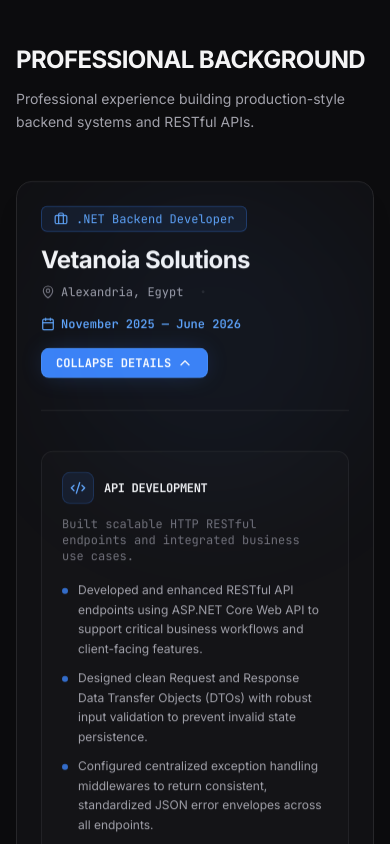
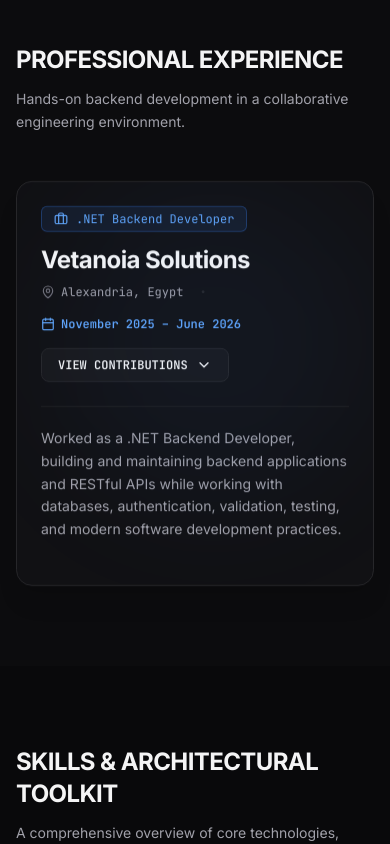
Before and after one commit to Minalotfysaad/Portfolio, a Next.js app: page / in a window 390 px wide. Shown: the part 3536-4380 px from the top of the page. Built offline with nearby package versions, Linux system fonts and the light colour scheme.

Commit message:
feat: add professional experience data, types, and UI component

```diff
--- a/src/components/experience/Experience.tsx
+++ b/src/components/experience/Experience.tsx
@@ -3,23 +3,47 @@
 import React, { useState } from "react";
 import { professionalExperience } from "@/data/experience";
 import { SectionHeading } from "@/components/ui/SectionHeading";
-import { Button } from "@/components/ui/Button";
-import { Briefcase, Calendar, MapPin, Code2, Database, Shield, Layers, Users, FileText, ChevronDown, ChevronUp } from "lucide-react";
+import {
+  Briefcase,
+  Calendar,
+  MapPin,
+  Code2,
+  Database,
+  ShieldCheck,
+  CheckCircle2,
+  TestTube2,
+  GitBranch,
+  ChevronDown,
+} from "lucide-react";
 import { cn } from "@/lib/utils";
 import { ScrollReveal } from "@/components/ui/ScrollReveal";
 
-const categoryIconMap: Record<string, any> = {
-  "API DEVELOPMENT": Code2,
-  "DATABASES & DATA ACCESS": Database,
-  "SECURITY & ACCESS CONTROL": Shield,
-  "ARCHITECTURE & DESIGN": Layers,
-  "COLLABORATION & CI/CD": Users,
-  "DOCUMENTATION & TESTING": FileText,
+const iconMap: Record<string, any> = {
+  Code2,
+  Database,
+  ShieldCheck,
+  CheckCircle2,
+  TestTube2,
+  GitBranch,
+};
+
+const renderFormattedText = (text: string) => {
+  const parts = text.split(/(\*\*.*?\*\*)/g);
+  return parts.map((part, i) => {
+    if (part.startsWith("**") && part.endsWith("**")) {
+      return (
+        <strong key={i} className="text-foreground font-semibold">
+          {part.slice(2, -2)}
+        </strong>
+      );
+    }
+    return part;
+  });
 };
 
 export const Experience: React.FC = () => {
-  const [isExpanded, setIsExpanded] = useState(true);
-  const exp = professionalExperience[0]; // Vetanoia Solutions
+  const [isExpanded, setIsExpanded] = useState(false);
+  const exp = professionalExperience[0];
 
   return (
     <section id="experience" className="py-20 lg:py-28 relative bg-[#0C0C0E]">
@@ -27,30 +51,29 @@ export const Experience: React.FC = () => {
         <ScrollReveal direction="up" distance={24} duration={500}>
           <SectionHeading
             badge="EXPERIENCE"
-            title="PROFESSIONAL BACKGROUND"
-            subtitle="Professional experience building production-style backend systems and RESTful APIs."
+            title="PROFESSIONAL EXPERIENCE"
+            subtitle="Hands-on backend development in a collaborative engineering environment."
           />
         </ScrollReveal>
 
-        {/* Main Experience Timeline Container */}
+        {/* Main Experience Timeline / Card Container */}
         <div className="relative max-w-5xl mx-auto">
-          {/* Main Card */}
           <ScrollReveal direction="up" distance={30} duration={600}>
             <div className="relative bg-[#111114] border border-border rounded-2xl p-6 sm:p-8 lg:p-10 shadow-xl hover:border-accent/40 hover:shadow-glow-card transition-all duration-300 group overflow-hidden">
               {/* Ambient subtle glow */}
               <div className="absolute top-0 right-0 w-80 h-80 bg-accent/5 rounded-full blur-3xl pointer-events-none" />
 
-              {/* Header / Company & Role Info (Always Visible & Clickable) */}
+              {/* Header / Company & Role Info (Clickable) */}
               <div
-                className="flex flex-col md:flex-row md:items-center justify-between gap-4 cursor-pointer"
-                onClick={() => setIsExpanded(!isExpanded)}
+                onClick={() => setIsExpanded((prev) => !prev)}
+                className="flex flex-col md:flex-row md:items-center justify-between gap-4 pb-6 border-b border-border/70 cursor-pointer group/header select-none"
               >
                 <div>
                   <div className="inline-flex items-center gap-2 px-3 py-1 rounded-md bg-accent/10 border border-accent/30 text-accent-light font-mono text-xs mb-3">
                     <Briefcase className="w-3.5 h-3.5" />
                     <span>{exp.role}</span>
                   </div>
-                  <h3 className="text-2xl sm:text-3xl font-bold text-foreground font-sans tracking-tight group-hover:text-accent-light transition-colors">
+                  <h3 className="text-2xl sm:text-3xl font-bold text-foreground font-sans tracking-tight group-hover/header:text-accent-light transition-colors">
                     {exp.company}
                   </h3>
                   <div className="flex flex-wrap items-center gap-4 mt-2 font-mono text-xs text-secondary">
@@ -66,79 +89,101 @@ export const Experience: React.FC = () => {
                   </div>
                 </div>
 
-                <div className="shrink-0" onClick={(e) => e.stopPropagation()}>
-                  <Button
-                    variant="primary"
-                    size="sm"
-                    onClick={() => setIsExpanded(!isExpanded)}
-                    icon={isExpanded ? <ChevronUp className="w-4 h-4" /> : <ChevronDown className="w-4 h-4" />}
-                    iconPosition="right"
-                    className="font-mono text-xs font-bold"
+                <div className="flex items-center gap-2">
+                  <button
+                    type="button"
+                    onClick={(e) => {
+                      e.stopPropagation();
+                      setIsExpanded((prev) => !prev);
+                    }}
+                    className={cn(
+                      "flex items-center gap-2 px-4 py-2 rounded-lg font-mono text-xs font-semibold transition-all border",
+                      isExpanded
+                        ? "bg-accent/15 border-accent text-accent-light"
+                        : "bg-surface hover:bg-surface-light border-border text-foreground hover:border-accent/40"
+                    )}
                   >
-                    {isExpanded ? "COLLAPSE DETAILS" : "EXPAND DETAILS"}
-                  </Button>
+                    <span>{isExpanded ? "HIDE DETAILS" : "VIEW CONTRIBUTIONS"}</span>
+                    <ChevronDown
+                      className={cn(
+                        "w-4 h-4 transition-transform duration-300",
+                        isExpanded && "rotate-180 text-accent-light"
+                      )}
+                    />
+                  </button>
                 </div>
               </div>
 
-              {/* Expandable Responsibilities Grid */}
+              {/* Short Introduction Summary (Also Clickable) */}
+              <div
+                onClick={() => setIsExpanded((prev) => !prev)}
+                className="py-5 cursor-pointer select-none"
+              >
+                <p className="text-sm sm:text-base text-secondary font-sans leading-relaxed">
+                  {exp.summary}
+                </p>
+              </div>
+
+              {/* Expandable Section: Key Contributions & Tech Tags */}
               <div
                 className={cn(
-                  "grid transition-all duration-300 ease-in-out",
-                  isExpanded ? "grid-rows-[1fr] opacity-100 mt-8 pt-8 border-t border-border/80" : "grid-rows-[0fr] opacity-0"
+                  "grid transition-all duration-300 ease-out",
+                  isExpanded
+                    ? "grid-rows-[1fr] opacity-100 pt-6 border-t border-border/70"
+                    : "grid-rows-[0fr] opacity-0 pt-0 border-t-0"
                 )}
               >
-                <div className="overflow-hidden">
-                  <div className="grid grid-cols-1 md:grid-cols-2 gap-6 pt-2">
-                    {exp.categories.map((category) => {
-                      const Icon = categoryIconMap[category.title] || Code2;
+                <div className="overflow-hidden min-h-0">
+                  {/* Key Contributions - 6 structured points */}
+                  <div>
+                    <h4 className="font-mono text-xs font-bold text-accent-light uppercase tracking-wider mb-5 flex items-center gap-2">
+                      <span className="w-1.5 h-1.5 rounded-full bg-accent" />
+                      Key Contributions & Engineering Practices
+                    </h4>
+
+                    <div className="grid grid-cols-1 md:grid-cols-2 gap-4 sm:gap-5">
+                      {exp.contributions.map((item, idx) => {
+                        const Icon = (item.iconName && iconMap[item.iconName]) || Code2;
 
                         return (
                           <div
-                          key={category.title}
-                          className="p-5 sm:p-6 rounded-xl bg-surface/50 border border-border/80 hover:border-accent/30 hover:bg-surface transition-all flex flex-col justify-between"
+                            key={idx}
+                            className="p-4 sm:p-5 rounded-xl bg-surface/40 border border-border/70 hover:border-accent/30 hover:bg-surface/70 transition-all flex flex-col justify-between"
                           >
                             <div>
-                            {/* Category Header */}
-                            <div className="flex items-center gap-2.5 mb-3">
-                              <div className="w-8 h-8 rounded-lg bg-accent/10 border border-accent/20 flex items-center justify-center text-accent-light shrink-0">
-                                <Icon className="w-4 h-4" />
+                              <div className="flex items-center gap-2.5 mb-2">
+                                <div className="w-7 h-7 rounded-lg bg-accent/10 border border-accent/20 flex items-center justify-center text-accent-light shrink-0">
+                                  <Icon className="w-3.5 h-3.5" />
                                 </div>
-                              <div>
-                                <h4 className="font-mono text-xs sm:text-sm font-bold text-foreground tracking-tight">
-                                  {category.title}
-                                </h4>
+                                <h5 className="font-mono text-xs sm:text-sm font-bold text-foreground tracking-tight">
+                                  {item.category}
+                                </h5>
+                              </div>
+                              <p className="text-xs sm:text-sm text-secondary leading-relaxed font-sans">
+                                {renderFormattedText(item.text)}
+                              </p>
+                            </div>
+                          </div>
+                        );
+                      })}
                     </div>
                   </div>
 
-                            <p className="text-xs font-mono text-muted mb-4">
-                              {category.description}
-                            </p>
-
-                            {/* Bullets */}
-                            <ul className="space-y-2.5 mb-6">
-                              {category.bullets.map((bullet, bIdx) => (
-                                <li key={bIdx} className="flex items-start gap-2.5 text-xs sm:text-sm text-secondary leading-relaxed font-sans">
-                                  <span className="w-1.5 h-1.5 rounded-full bg-accent/80 shrink-0 mt-2" />
-                                  <span>{bullet}</span>
-                                </li>
-                              ))}
-                            </ul>
-                          </div>
-
-                          {/* Tech Badges */}
-                          <div className="flex flex-wrap gap-1.5 pt-3 border-t border-border/40">
-                            {category.tech.map((t) => (
+                  {/* Compact Technology Tags */}
+                  <div className="pt-6 mt-6 border-t border-border/70 flex flex-col sm:flex-row sm:items-center gap-3">
+                    <span className="font-mono text-xs text-muted font-bold uppercase tracking-wider shrink-0">
+                      Technologies Used:
+                    </span>
+                    <div className="flex flex-wrap gap-1.5">
+                      {exp.tech.map((t) => (
                         <span
                           key={t}
-                                className="font-mono text-[10px] px-2 py-0.5 rounded bg-background border border-border text-secondary"
+                          className="font-mono text-[11px] px-2.5 py-0.5 rounded-md bg-surface border border-border text-foreground hover:border-accent/40 transition-colors"
                         >
                           {t}
                         </span>
                       ))}
                     </div>
-                        </div>
-                      );
-                    })}
                   </div>
                 </div>
               </div>
--- a/src/data/experience.ts
+++ b/src/data/experience.ts
@@ -5,68 +5,53 @@ export const professionalExperience: ExperienceItem[] = [
     role: ".NET Backend Developer",
     company: "Vetanoia Solutions",
     location: "Alexandria, Egypt",
-    period: "November 2025 — June 2026",
-    description:
-      "Engineered and enhanced backend micro-features and RESTful API endpoints, focusing on Clean Architecture, security, database query performance, and reliable team collaboration.",
-    categories: [
+    period: "November 2025 – June 2026",
+    summary:
+      "Worked as a .NET Backend Developer, building and maintaining backend applications and RESTful APIs while working with databases, authentication, validation, testing, and modern software development practices.",
+    contributions: [
       {
-        title: "API DEVELOPMENT",
-        description: "Built scalable HTTP RESTful endpoints and integrated business use cases.",
-        bullets: [
-          "Developed and enhanced RESTful API endpoints using ASP.NET Core Web API to support critical business workflows and client-facing features.",
-          "Designed clean Request and Response Data Transfer Objects (DTOs) with robust input validation to prevent invalid state persistence.",
-          "Configured centralized exception handling middlewares to return consistent, standardized JSON error envelopes across all endpoints.",
-        ],
-        tech: ["ASP.NET Core Web API", "C#", "REST APIs", "DTOs"],
+        category: "API Development",
+        text: "Developed and maintained **RESTful APIs using C# and ASP.NET Core**, implementing controllers, DTOs, business logic, and HTTP endpoints.",
+        iconName: "Code2",
       },
       {
-        title: "DATABASES & DATA ACCESS",
-        description: "Optimized relational persistence and query execution.",
-        bullets: [
-          "Designed and optimized relational database schemas and queries using Entity Framework Core and Microsoft SQL Server.",
-          "Applied LINQ query optimization techniques and non-tracking queries (`AsNoTracking`) to minimize database memory footprint.",
-          "Maintained and executed Code-First migrations with robust table relationships, foreign key constraints, and indexing.",
-        ],
-        tech: ["Entity Framework Core", "SQL Server", "LINQ", "Migrations"],
+        category: "Data Access",
+        text: "Worked with **Entity Framework Core and SQL Server** for data modeling, database operations, querying, and persistence.",
+        iconName: "Database",
       },
       {
-        title: "SECURITY & ACCESS CONTROL",
-        description: "Enforced enterprise authentication and granular authorization.",
-        bullets: [
-          "Implemented JWT (JSON Web Token) authentication mechanisms and configured ASP.NET Identity user management.",
-          "Secured sensitive API routes by enforcing Role-Based Access Control (RBAC), ensuring strict permission boundaries between user roles.",
-          "Implemented secure token validation parameters and claims-based authorization policies.",
-        ],
-        tech: ["JWT Authentication", "ASP.NET Identity", "RBAC", "Security Policies"],
+        category: "Authentication & Authorization",
+        text: "Implemented **JWT-based authentication, role-based authorization, and ASP.NET Identity** to secure APIs and manage access to protected resources.",
+        iconName: "ShieldCheck",
       },
       {
-        title: "ARCHITECTURE & DESIGN",
-        description: "Applied modular software design and decoupling patterns.",
-        bullets: [
-          "Contributed to backend development adhering strictly to Clean Architecture layers and SOLID design principles.",
-          "Utilized the Repository and Unit of Work patterns to decouple database persistence details from core business logic.",
-          "Configured ASP.NET Core built-in Dependency Injection container to manage service lifecycles cleanly.",
-        ],
-        tech: ["Clean Architecture", "SOLID Principles", "Repository Pattern", "Dependency Injection"],
+        category: "Validation & Error Handling",
+        text: "Implemented request validation and structured error handling to improve API reliability and provide consistent responses.",
+        iconName: "CheckCircle2",
       },
       {
-        title: "COLLABORATION & CI/CD",
-        description: "Collaborated in structured engineering workflows.",
-        bullets: [
-          "Collaborated closely with senior developers, conducting code reviews and feature branching using Git and GitHub.",
-          "Maintained clean commit histories, resolved merge conflicts, and adhered to team coding guidelines.",
-        ],
-        tech: ["Git", "GitHub", "Code Reviews", "Branching Strategies"],
+        category: "Testing & Code Quality",
+        text: "Developed and maintained **unit tests using xUnit and Moq**, while following clean coding practices and maintainable backend design principles.",
+        iconName: "TestTube2",
       },
       {
-        title: "DOCUMENTATION & TESTING",
-        description: "Standardized API specifications and endpoint validation.",
-        bullets: [
-          "Documented and tested RESTful APIs using Swagger / OpenAPI for seamless integration with frontend developers and stakeholders.",
-          "Performed automated and manual endpoint verification using Postman collections and environment variables.",
-        ],
-        tech: ["Swagger / OpenAPI", "Postman", "API Documentation"],
+        category: "Development Workflow",
+        text: "Used **Git and GitHub** for version control and collaboration, and worked with **Swagger and Postman** for API documentation and testing.",
+        iconName: "GitBranch",
       },
+    ],
+    tech: [
+      "C#",
+      "ASP.NET Core",
+      "Web API",
+      "EF Core",
+      "SQL Server",
+      "JWT",
+      "ASP.NET Identity",
+      "xUnit",
+      "Moq",
+      "Git",
+      "Swagger",
     ],
   },
 ];
```
Also changed, not shown: src/types/index.ts (+11 -2 lines). Lines whose indentation alone changed are shown as unchanged.
